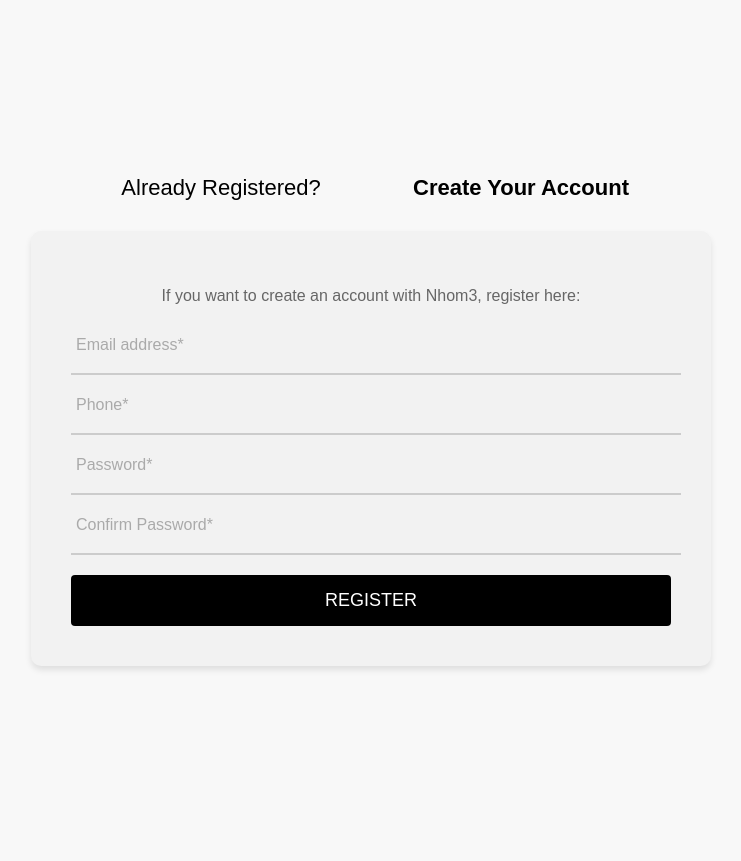
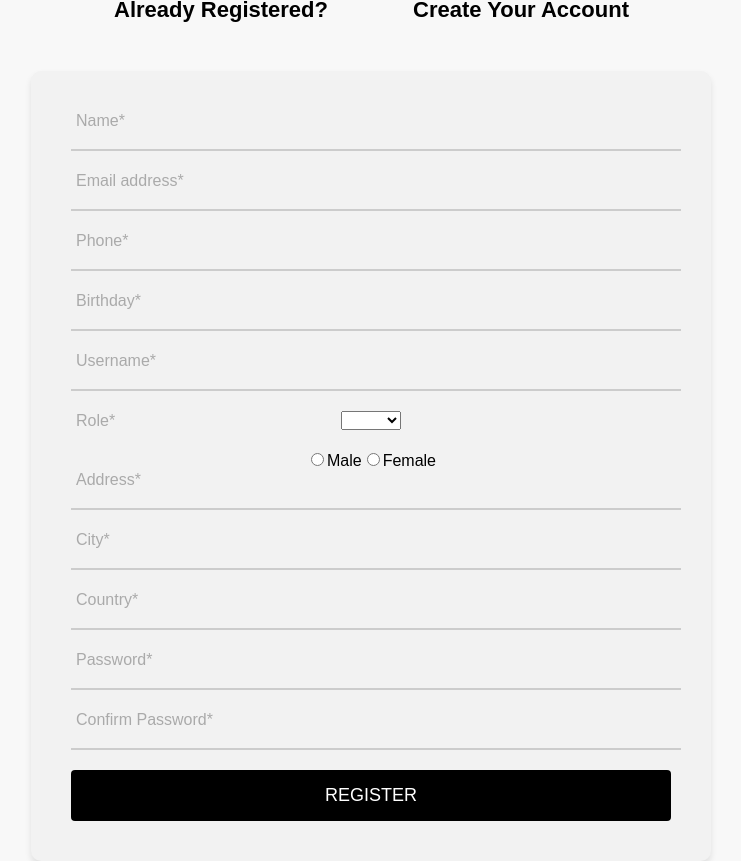
Before and after one commit to teddiebrwn/shopping, a React (Create React App) app in the folder client-admin/: page /register in a window 1280 px wide. Shown: the whole page, without its empty margins (269-1010 px from the left). Before the commit the page ends 840 px from the top, so only its background shows below. Built offline with nearby package versions, Linux system fonts and the light colour scheme.

Commit message:
Update Register.js

```diff
--- a/client-admin/src/Component/Auth/Register.js
+++ b/client-admin/src/Component/Auth/Register.js
@@ -4,73 +4,69 @@
 import "./Register.css";
 
 function Register() {
+  const [name, setName] = useState("");
   const [email, setEmail] = useState("");
   const [phone, setPhone] = useState("");
+  const [birthday, setBirthday] = useState("");
+  const [username, setUsername] = useState("");
+  const [role, setRole] = useState("");
+  const [gender, setGender] = useState("");
+  const [address, setAddress] = useState("");
+  const [city, setCity] = useState("");
+  const [country, setCountry] = useState("");
   const [password, setPassword] = useState("");
   const [confirmPassword, setConfirmPassword] = useState("");
-  const [showPassword, setShowPassword] = useState(false);
   const [showMismatchAlert, setShowMismatchAlert] = useState(false);
-  const [verificationCode, setVerificationCode] = useState("");
-  const [isVerificationStep, setIsVerificationStep] = useState(false);
   const navigate = useNavigate();
   const location = useLocation();
 
   const handleSubmit = async (e) => {
     e.preventDefault();
-    if (!email || !phone || !password || !confirmPassword) {
+    if (
+      !name ||
+      !email ||
+      !phone ||
+      !birthday ||
+      !username ||
+      !role ||
+      !gender ||
+      !address ||
+      !city ||
+      !country ||
+      !password ||
+      !confirmPassword
+    ) {
       alert("Vui lòng nhập đầy đủ thông tin!");
     } else if (password !== confirmPassword) {
       setShowMismatchAlert(true);
     } else {
       try {
         const response = await axios.post("http://localhost:3000/api/auth/register", {
-
+          name,
           email,
           phone,
-
+          birthday,
+          username,
+          role,
+          gender,
+          address,
+          city,
+          country,
           password,
         });
         console.log("Đăng ký thành công:", response.data);
         alert("Đăng ký thành công! Vui lòng kiểm tra email để xác thực tài khoản.");
-        setIsVerificationStep(true);
+        navigate("/login");
       } catch (error) {
         console.error("Lỗi khi đăng ký:", error);
         alert("Đăng ký thất bại. Vui lòng thử lại!");
       }
     }
   };
-  const handleVerify = async () => {
-    try {
-      const response = await axios.post("http://localhost:3000/api/auth/verify", {
-        email,
-        code: verificationCode,
-      });
-
-      console.log("Xác thực thành công:", response.data);
-      alert("Xác thực thành công! Tài khoản của bạn đã được kích hoạt.");
-      navigate("/login");
-    } catch (error) {
-      console.error("Lỗi khi xác thực:", error);
-      alert("Xác thực thất bại. Vui lòng thử lại!");
-    }
-  };
-  const handleResendCode = async () => {
-    try {
-      const response = await axios.post("http://localhost:3000/api/auth/resend-verification", {
-        email,
-      });
-
-      console.log("Đã gửi lại mã xác thực:", response.data);
-      alert("Mã xác thực đã được gửi lại. Vui lòng kiểm tra email của bạn.");
-    } catch (error) {
-      console.error("Lỗi khi gửi lại mã xác thực:", error);
-      alert("Không thể gửi lại mã xác thực. Vui lòng thử lại!");
-    }
-  };
 
   return (
-    <div className="login-container">
-      <div className="login-header">
+    <div className="register-container">
+      <div className="register-header">
         <h2
           className={location.pathname === "/login" ? "active-link" : ""}
           onClick={() => navigate("/login")}
@@ -84,9 +80,19 @@
           Create Your Account
         </h2>
       </div>
-      <div className="login-box">
-        <p>If you want to create an account with Nhom3, register here:</p>
+      <div className="register-box">
         <form onSubmit={handleSubmit}>
+          <div className="input-group">
+            <input
+              type="text"
+              id="name"
+              value={name}
+              onChange={(e) => setName(e.target.value)}
+              placeholder=" "
+              required
+            />
+            <label htmlFor="name">Name*</label>
+          </div>
           <div className="input-group">
             <input
               type="email"
@@ -111,7 +117,97 @@
           </div>
           <div className="input-group">
             <input
-              type={showPassword ? "text" : "password"}
+              type="text"
+              id="birthday"
+              onFocus={(e) => (e.target.type = "date")}
+              onBlur={(e) => (e.target.type = "text")}
+              value={birthday}
+              onChange={(e) => setBirthday(e.target.value)}
+              placeholder=" "
+              required
+            />
+            <label htmlFor="birthday">Birthday*</label>
+          </div>
+          <div className="input-group">
+            <input
+              type="text"
+              id="username"
+              value={username}
+              onChange={(e) => setUsername(e.target.value)}
+              placeholder=" "
+              required
+            />
+            <label htmlFor="username">Username*</label>
+          </div>
+          <div className={`input-group ${role ? "active" : ""}`}>
+            <select
+              id="role"
+              value={role}
+              onChange={(e) => setRole(e.target.value)}
+              required
+            >
+              <option value="" disabled hidden></option>
+              <option value="admin">Admin</option>
+              <option value="user">User</option>
+            </select>
+            <label htmlFor="role">Role*</label>
+          </div>
+          <div className="gender-group">
+            <label>
+              <input
+                type="radio"
+                name="gender"
+                value="male"
+                onChange={(e) => setGender(e.target.value)}
+              />
+              <span>Male</span>
+            </label>
+            <label>
+              <input
+                type="radio"
+                name="gender"
+                value="female"
+                onChange={(e) => setGender(e.target.value)}
+              />
+              <span>Female</span>
+            </label>
+          </div>
+          <div className="input-group">
+            <input
+              type="text"
+              id="address"
+              value={address}
+              onChange={(e) => setAddress(e.target.value)}
+              placeholder=" "
+              required
+            />
+            <label htmlFor="address">Address*</label>
+          </div>
+          <div className="input-group">
+            <input
+              type="text"
+              id="city"
+              value={city}
+              onChange={(e) => setCity(e.target.value)}
+              placeholder=" "
+              required
+            />
+            <label htmlFor="city">City*</label>
+          </div>
+          <div className="input-group">
+            <input
+              type="text"
+              id="country"
+              value={country}
+              onChange={(e) => setCountry(e.target.value)}
+              placeholder=" "
+              required
+            />
+            <label htmlFor="country">Country*</label>
+          </div>
+          <div className="input-group">
+            <input
+              type="password"
               id="password"
               value={password}
               onChange={(e) => setPassword(e.target.value)}
@@ -131,7 +227,7 @@
             />
             <label htmlFor="confirmPassword">Confirm Password*</label>
           </div>
-          <button type="submit" className="login-button">
+          <button type="submit" className="register-button">
             REGISTER
           </button>
         </form>
@@ -141,7 +237,9 @@
           <div className="alert-box">
             <h2>Thông báo</h2>
             <p>Mật khẩu không trùng khớp</p>
-            <button className="alert-button" onClick={() => setShowMismatchAlert(false)}>OK</button>
+            <button className="alert-button" onClick={() => setShowMismatchAlert(false)}>
+              OK
+            </button>
           </div>
         </div>
       )}
```
